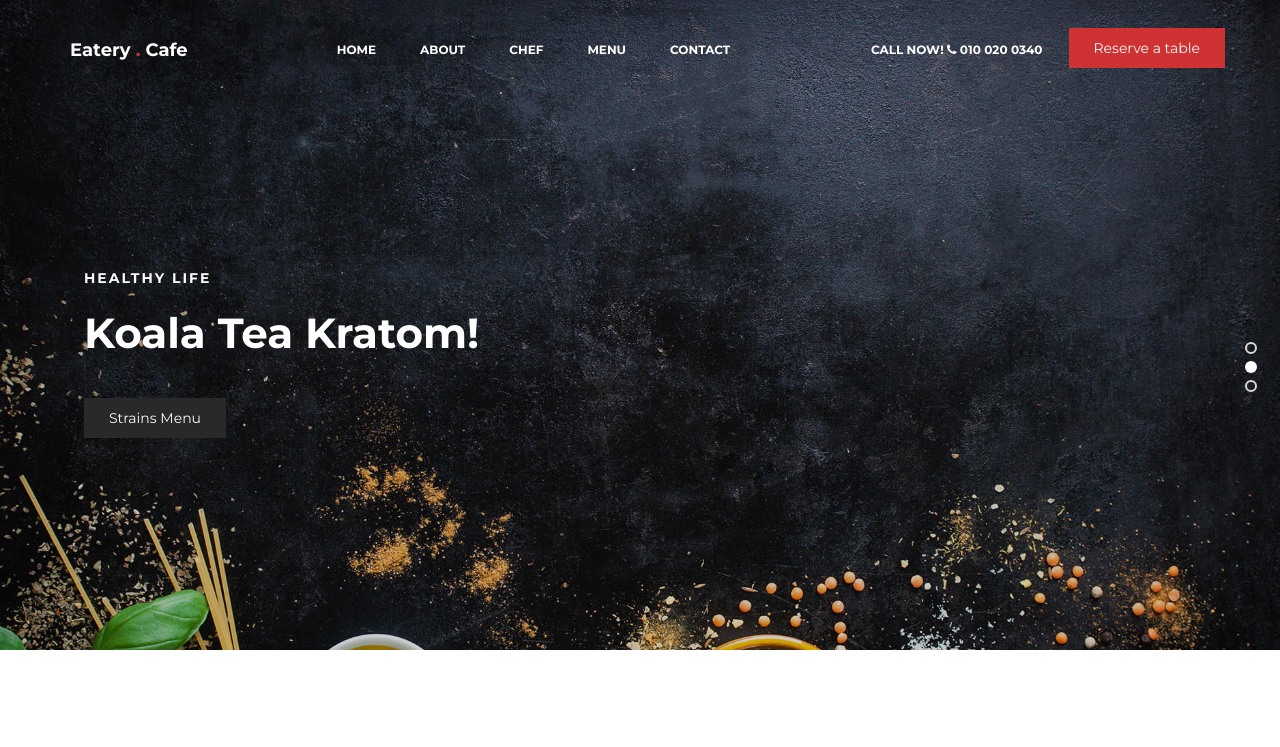
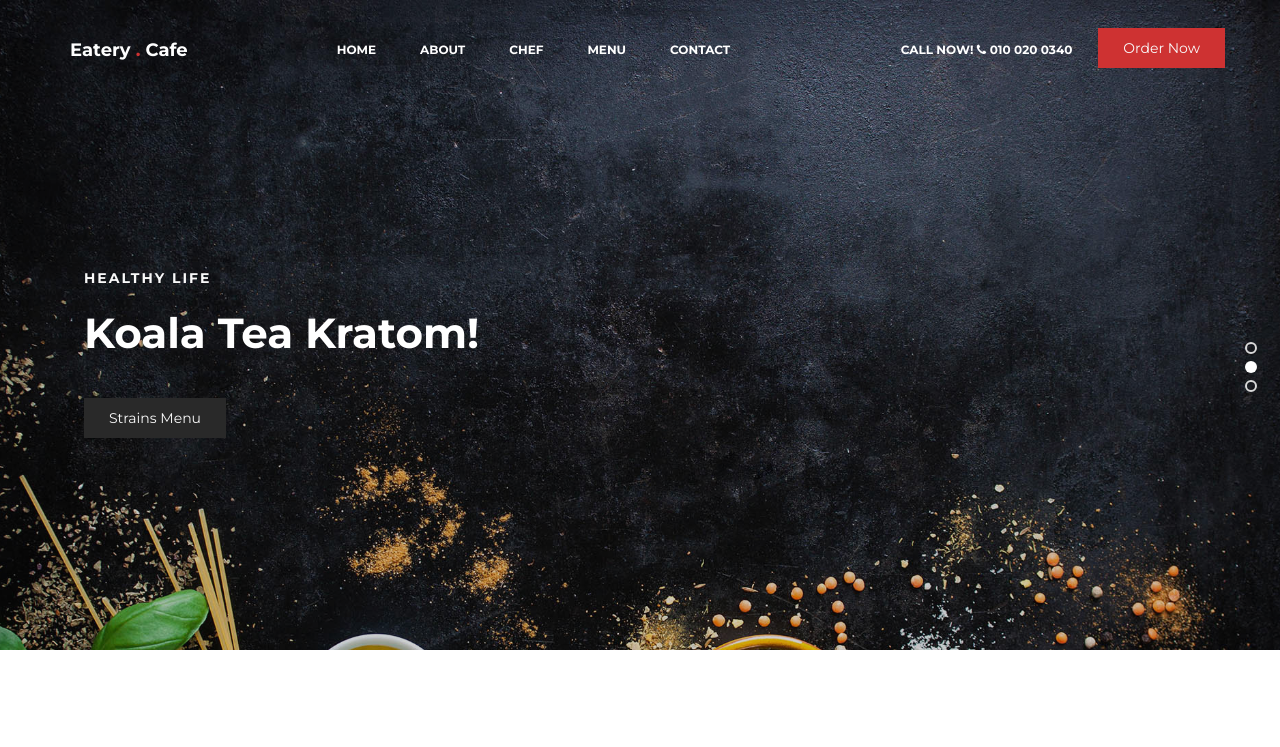
Before and after one commit to koalateakratom/koalateakratom.github.io, a plain HTML site: page index.html in a window 1280 px wide. Shown: the top 747 px of the page. Drawn offline with Linux system fonts and the light colour scheme.

Commit message:
Update index.html

```diff
--- a/index.html
+++ b/index.html
@@ -67,7 +67,7 @@ http://www.templatemo.com/tm-515-eatery
 
                     <ul class="nav navbar-nav navbar-right">
                          <li><a href="#">Call Now! <i class="fa fa-phone"></i> 010 020 0340</a></li>
-                         <a href="#footer" class="section-btn">Reserve a table</a>
+                         <a href="#footer" class="section-btn">Order Now</a>
                     </ul>
                </div>
 
```
